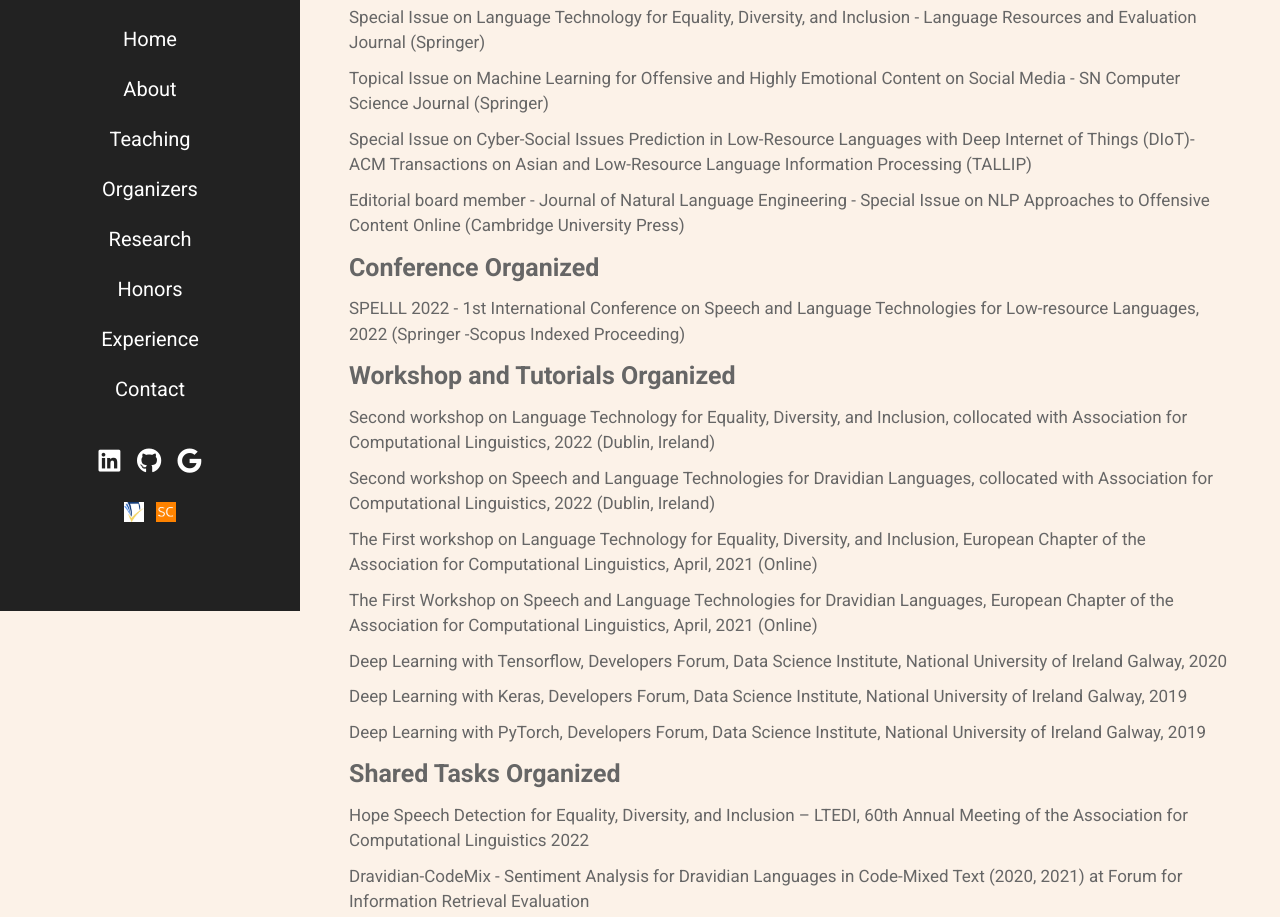
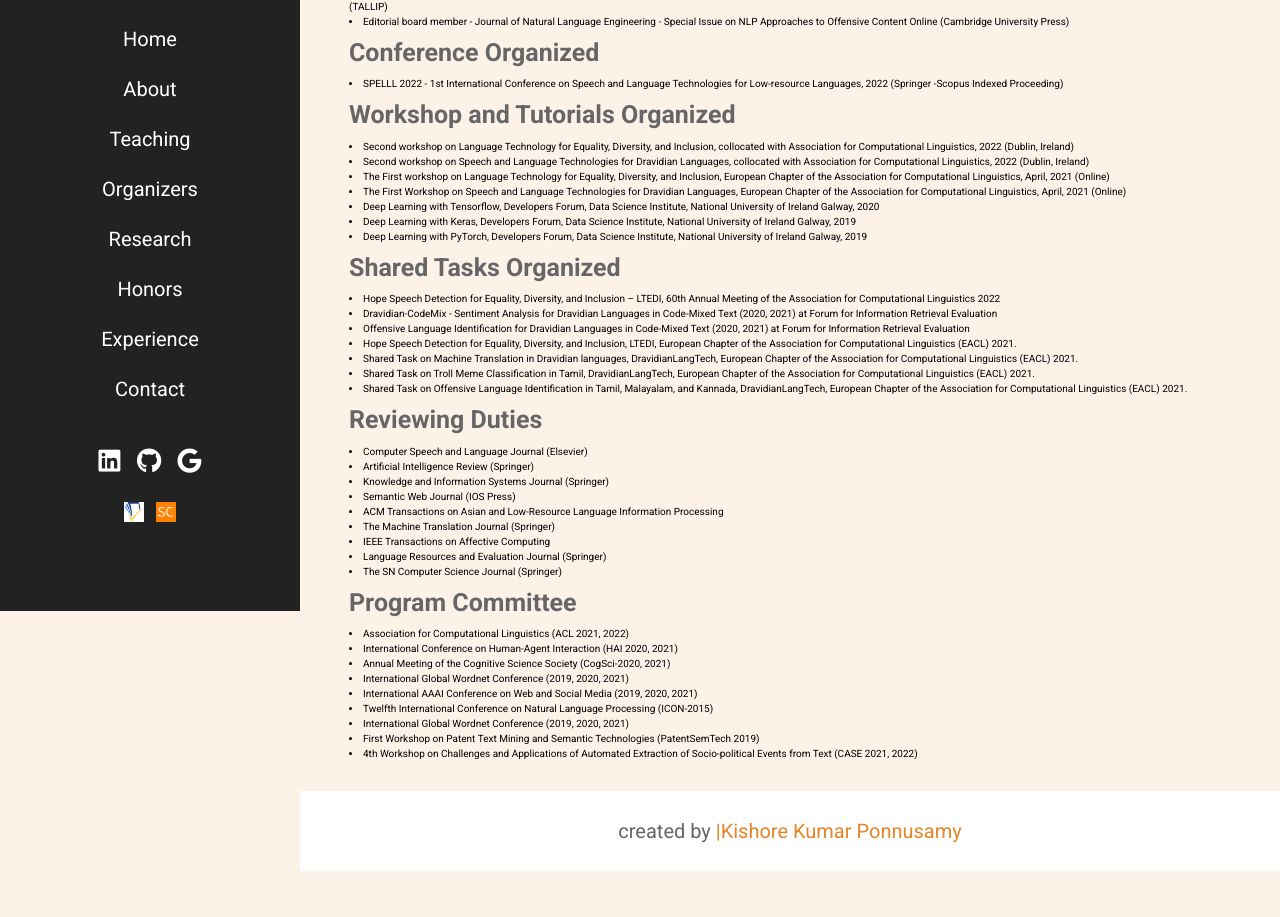
Before and after one commit to bharathichezhiyan/bharathiraja, a plain HTML site: page organizers.html in a window 1280 px wide. Shown: the part 189-1106 px from the top of the page. After the commit the page ends 1060 px from the top, so only its background shows below. Drawn offline with Linux system fonts and the light colour scheme.

Commit message:
Update organizers.html

```diff
--- a/organizers.html
+++ b/organizers.html
@@ -58,7 +58,6 @@
 </header>
 
 
-
 <section class="organizers" id="organizers">
 
     <h1 class="heading"> <span> Organizers </span>  </h1>
@@ -67,27 +66,27 @@
 
             <div class="content">
                 <h3> Editor</h3>
-                <p>Special Issue on Speech and Language Technologies for Dravidian Languages - Computer Speech and
-                    Language Journal (Elsevier)</p>
-                    <p>Special Issue on Language Technology for Equality, Diversity, and Inclusion - Language Resources and
-                    Evaluation Journal (Springer) </p>
-                <p>
+                <li>Special Issue on Speech and Language Technologies for Dravidian Languages - Computer Speech and
+                    Language Journal (Elsevier)</li>
+                    <li>Special Issue on Language Technology for Equality, Diversity, and Inclusion - Language Resources and
+                    Evaluation Journal (Springer) </li>
+                    <li>
                      Topical Issue on Machine Learning for Offensive and Highly Emotional Content on Social Media - SN
-                    Computer Science Journal (Springer)</p>
-                <p> Special Issue on Cyber-Social Issues Prediction in Low-Resource Languages with Deep Internet of
+                    Computer Science Journal (Springer)</li>
+                    <li> Special Issue on Cyber-Social Issues Prediction in Low-Resource Languages with Deep Internet of
                     Things (DIoT)- ACM Transactions on Asian and Low-Resource Language Information Processing
-                    (TALLIP)</p>
-                <p> Editorial board member - Journal of Natural Language Engineering - Special Issue on NLP Approaches
-                    to Offensive Content Online (Cambridge University Press)</p>
+                    (TALLIP)</li>
+                    <li> Editorial board member - Journal of Natural Language Engineering - Special Issue on NLP Approaches
+                    to Offensive Content Online (Cambridge University Press)</li>
 
             </div>
 
             <div class="content">
                 <h3> Conference Organized </h3>
 
-                <p>SPELLL 2022 - 1st International Conference on Speech and Language Technologies for Low-resource
+                <li>SPELLL 2022 - 1st International Conference on Speech and Language Technologies for Low-resource
                     Languages, 2022 (Springer -Scopus Indexed Proceeding)
-                    </p>
+                </li>
 
             </div>
 
@@ -95,87 +94,83 @@
             <div class="content">
                 <h3> Workshop and Tutorials Organized</h3>
 
-                <p>Second workshop on Language Technology for Equality, Diversity, and Inclusion, collocated with
-                    Association for Computational Linguistics, 2022 (Dublin, Ireland)</p>
-                <p> Second workshop on Speech and Language Technologies for Dravidian Languages, collocated with
-                    Association for Computational Linguistics, 2022 (Dublin, Ireland)</p>
-                <p> The First workshop on Language Technology for Equality, Diversity, and Inclusion, European Chapter
-                    of the Association for Computational Linguistics, April, 2021 (Online)</p>
-                <p> The First Workshop on Speech and Language Technologies for Dravidian Languages, European
-                    Chapter of the Association for Computational Linguistics, April, 2021 (Online)</p>
-                <p> Deep Learning with Tensorflow, Developers Forum, Data Science Institute, National University of
-                    Ireland Galway, 2020</p>
-                <p>Deep Learning with Keras, Developers Forum, Data Science Institute, National University of Ireland
-                    Galway, 2019 </p>
-                <p>Deep Learning with PyTorch, Developers Forum, Data Science Institute, National University of
-                    Ireland Galway, 2019 </p>
+                <li>Second workshop on Language Technology for Equality, Diversity, and Inclusion, collocated with
+                    Association for Computational Linguistics, 2022 (Dublin, Ireland)</li>
+                <li> Second workshop on Speech and Language Technologies for Dravidian Languages, collocated with
+                    Association for Computational Linguistics, 2022 (Dublin, Ireland)</li>
+                <li> The First workshop on Language Technology for Equality, Diversity, and Inclusion, European Chapter
+                    of the Association for Computational Linguistics, April, 2021 (Online)</li>
+                <li> The First Workshop on Speech and Language Technologies for Dravidian Languages, European
+                    Chapter of the Association for Computational Linguistics, April, 2021 (Online)</li>
+                <li> Deep Learning with Tensorflow, Developers Forum, Data Science Institute, National University of
+                    Ireland Galway, 2020</li>
+                <li>Deep Learning with Keras, Developers Forum, Data Science Institute, National University of Ireland
+                    Galway, 2019 </li>
+                <li>Deep Learning with PyTorch, Developers Forum, Data Science Institute, National University of
+                    Ireland Galway, 2019 </li>
 
             </div>
 
             <div class="content">
                 <h3>  Shared Tasks Organized </h3>
 
-                <p> Hope Speech Detection for Equality, Diversity, and Inclusion – LTEDI, 60th Annual Meeting of the
-                    Association for Computational Linguistics 2022</p>
-                <p>  Dravidian-CodeMix - Sentiment Analysis for Dravidian Languages in Code-Mixed Text (2020, 2021) at
-                    Forum for Information Retrieval Evaluation</p>
-                <p>Offensive Language Identification for Dravidian Languages in Code-Mixed Text (2020, 2021) at Forum
-                    for Information Retrieval Evaluation </p>
-                <p>  Hope Speech Detection for Equality, Diversity, and Inclusion, LTEDI, European Chapter of the
-                    Association for Computational Linguistics (EACL) 2021.</p>
-                <p>Shared Task on Machine Translation in Dravidian languages, DravidianLangTech, European Chapter of
-                    the Association for Computational Linguistics (EACL) 2021.</p>
-                <p> Shared Task on Troll Meme Classification in Tamil, DravidianLangTech, European Chapter of the
-                    Association for Computational Linguistics (EACL) 2021.</p>
-                <p> Shared Task on Offensive Language Identification in Tamil, Malayalam, and Kannada,
-                    DravidianLangTech, European Chapter of the Association for Computational Linguistics (EACL) 2021.</p>
+                <li> Hope Speech Detection for Equality, Diversity, and Inclusion – LTEDI, 60th Annual Meeting of the
+                    Association for Computational Linguistics 2022</li>
+                <li>  Dravidian-CodeMix - Sentiment Analysis for Dravidian Languages in Code-Mixed Text (2020, 2021) at
+                    Forum for Information Retrieval Evaluation</li>
+                <li>Offensive Language Identification for Dravidian Languages in Code-Mixed Text (2020, 2021) at Forum
+                    for Information Retrieval Evaluation </li>
+                <li>  Hope Speech Detection for Equality, Diversity, and Inclusion, LTEDI, European Chapter of the
+                    Association for Computational Linguistics (EACL) 2021.</li>
+                <li>Shared Task on Machine Translation in Dravidian languages, DravidianLangTech, European Chapter of
+                    the Association for Computational Linguistics (EACL) 2021.</li>
+                <li> Shared Task on Troll Meme Classification in Tamil, DravidianLangTech, European Chapter of the
+                    Association for Computational Linguistics (EACL) 2021.</li>
+                <li> Shared Task on Offensive Language Identification in Tamil, Malayalam, and Kannada,
+                    DravidianLangTech, European Chapter of the Association for Computational Linguistics (EACL) 2021.</li>
 
             </div>
 
             <div class="content">
                 <h3>  Reviewing Duties </h3>
 
-                <p>Computer Speech and Language Journal (Elsevier)</p>
-                <p> Artificial Intelligence Review (Springer)</p>
-                <p> Knowledge and Information Systems Journal (Springer)</p>
-                <p>Semantic Web Journal (IOS Press)</p>
-                <p>ACM Transactions on Asian and Low-Resource Language Information Processing</p>
-                <p>The Machine Translation Journal (Springer)</p>
-                <p>IEEE Transactions on Affective Computing</p>
-                <p>Language Resources and Evaluation Journal (Springer)</p>
-                <p>The SN Computer Science Journal (Springer)</p>
-                <p>IEEE Access</p>
+                <li>Computer Speech and Language Journal (Elsevier)</li>
+                <li> Artificial Intelligence Review (Springer)</li>
+                <li> Knowledge and Information Systems Journal (Springer)</li>
+                <li>Semantic Web Journal (IOS Press)</li>
+                <li>ACM Transactions on Asian and Low-Resource Language Information Processing</li>
+                <li>The Machine Translation Journal (Springer)</li>
+                <li>IEEE Transactions on Affective Computing</li>
+                <li>Language Resources and Evaluation Journal (Springer)</li>
+                <li>The SN Computer Science Journal (Springer)</li>
             </div>
 
             <div class="content">
                 <h3> Program Committee </h3>
 
-                <p>Association for Computational Linguistics (ACL 2021, 2022)</p>
-                <p>International Conference on Human-Agent Interaction (HAI 2020, 2021)
-                </p>
-                <p>Annual Meeting of the Cognitive Science Society (CogSci-2020, 2021)
-                </p>
-                <p>International Global Wordnet Conference (2019, 2020, 2021)
-                </p>
-                <p>International AAAI Conference on Web and Social Media (2019, 2020, 2021)
-                </p>
-                <p>Twelfth International Conference on Natural Language Processing (ICON-2015)
-                </p>
-                <p>International Global Wordnet Conference (2019, 2020, 2021)
-                </p>
-                <p>First Workshop on Patent Text Mining and Semantic Technologies (PatentSemTech 2019)
-                </p>
-                <p> 4th Workshop on Challenges and Applications of Automated Extraction of Socio-political Events
-                    from Text (CASE 2021, 2022)</p>
-                <p>6th Workshop on Indian Language Data: Resources and Evaluation (WILDRE-6 2022)</p>
-                <p> The Fifth Workshop on Technologies for Machine Translation of  Low-Resource Languages (LoResMT 2022)</p>
-                <p>Workshop on Resources and Technologies for Indigenous, Endangered and Lesser-resourced Languages in Eurasia (EURALI 2022)</p>
-
+                <li>Association for Computational Linguistics (ACL 2021, 2022)</li>
+                <li>International Conference on Human-Agent Interaction (HAI 2020, 2021)
+                </li>
+                <li>Annual Meeting of the Cognitive Science Society (CogSci-2020, 2021)
+                </li>
+                <li>International Global Wordnet Conference (2019, 2020, 2021)
+                </li>
+                <li>International AAAI Conference on Web and Social Media (2019, 2020, 2021)
+                </li>
+                <li>Twelfth International Conference on Natural Language Processing (ICON-2015)
+                </li>
+                <li>International Global Wordnet Conference (2019, 2020, 2021)
+                </li>
+                <li>First Workshop on Patent Text Mining and Semantic Technologies (PatentSemTech 2019)
+                </li>
+                <li> 4th Workshop on Challenges and Applications of Automated Extraction of Socio-political Events
+                    from Text (CASE 2021, 2022)</li>
             </div>
 
         </div>
 
     </section>
+
 
 
 
```
